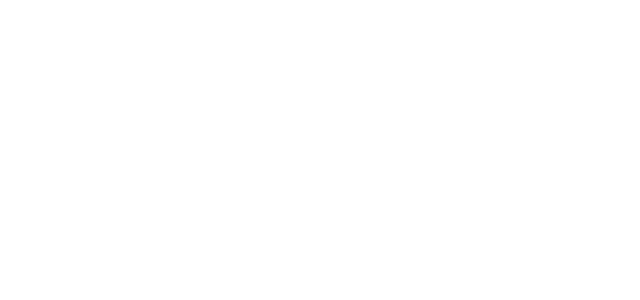
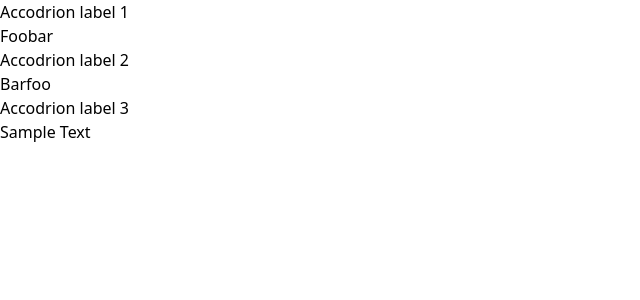
Before and after one commit to brianslab/udemy-react, a React (Create React App) app in the folder components2/: page / in a window 1280 px wide. Shown: the top 300 px of the page, without its empty margins (0-640 px from the left). Built offline with nearby package versions, Linux system fonts and the light colour scheme.

Commit message:
render items

```diff
--- a/components2/src/App.js
+++ b/components2/src/App.js
@@ -2,9 +2,9 @@
 
 function App() {
   const items = [
-    { label: 'Accodrion label 1', content: 'Foobar' },
-    { label: 'Accodrion label 2', content: 'Barfoo' },
-    { label: 'Accodrion label 3', content: 'Sample Text' },
+    { id: '1', label: 'Accodrion label 1', content: 'Foobar' },
+    { id: '2', label: 'Accodrion label 2', content: 'Barfoo' },
+    { id: '3', label: 'Accodrion label 3', content: 'Sample Text' },
   ];
 
   return <Accordion items={items} />;
--- a/components2/src/components/Accordion.js
+++ b/components2/src/components/Accordion.js
@@ -1,5 +1,14 @@
 function Accordion({ items }) {
-  return <div />;
+  const renderedItems = items.map((item) => {
+    return (
+      <div key={item.id}>
+        <div>{item.label}</div>
+        <div>{item.content}</div>
+      </div>
+    );
+  });
+
+  return <div>{renderedItems}</div>;
 }
 
 export default Accordion;
```
